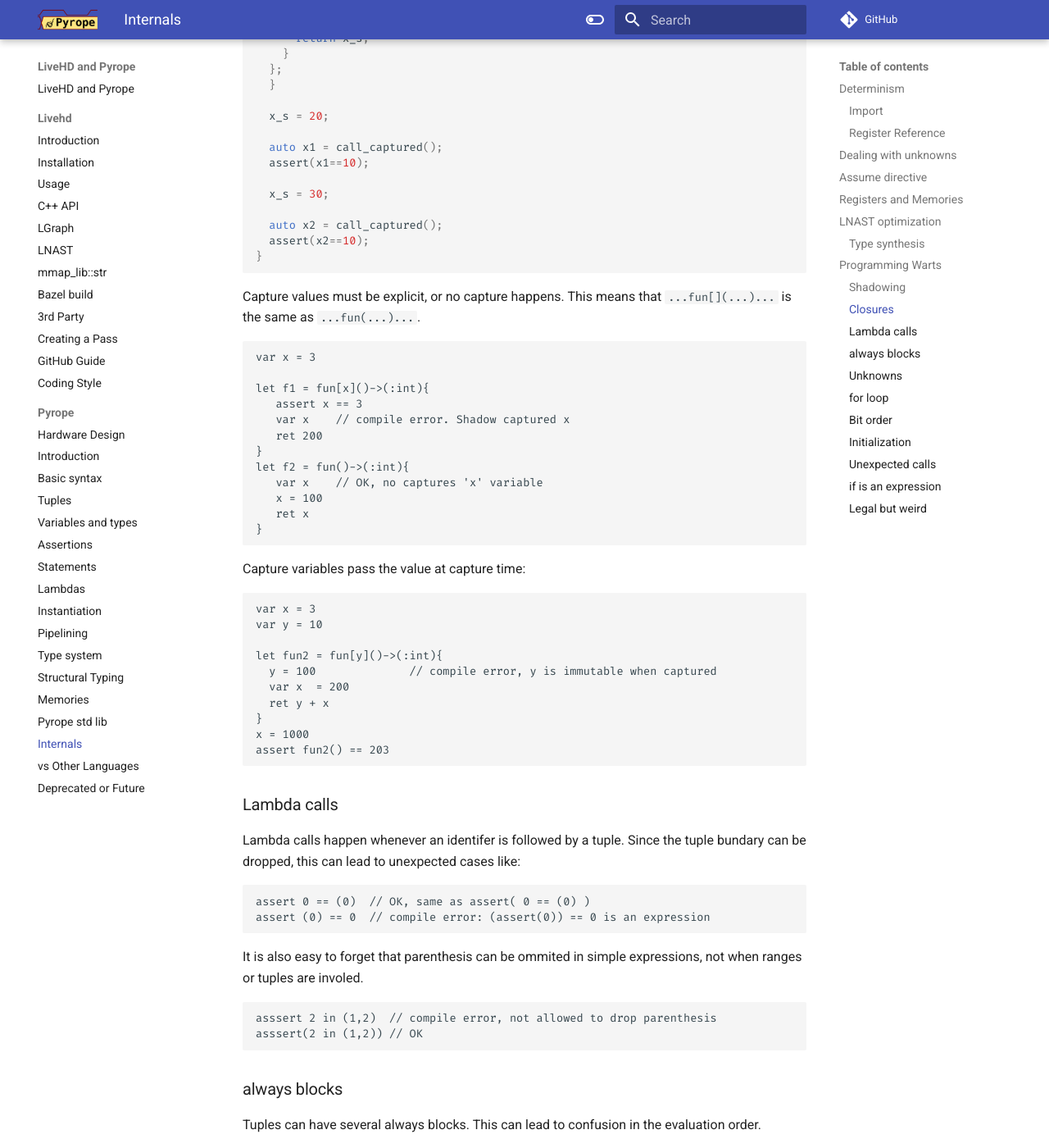
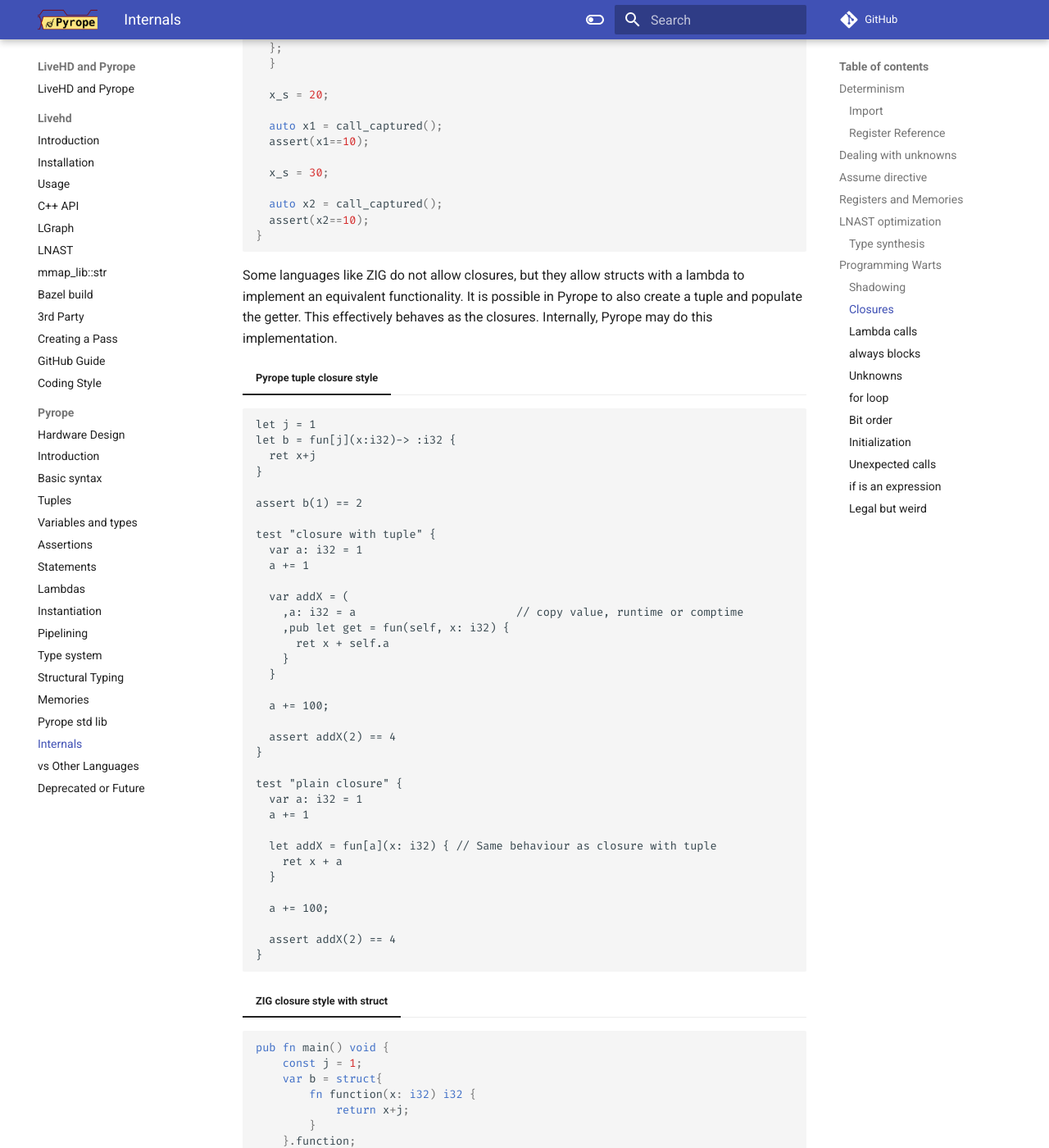
Before and after one commit to masc-ucsc/docs, an MkDocs documentation site: the page built from docs/pyrope/10-internals.md, in a window 1280 px wide and 1400 px high, scrolled down 8474 px. Shown: the whole window at 82% size. Built offline with MkDocs 1.6.1 and Material for MkDocs 9.7.7, drawn with Linux system fonts in a browser that asks for light colours; comment, search, counter and statistics services are not loaded; some of the changed text lies outside the part shown.

Commit message:
clarify how to implement closures and simplify tuple scope

````diff
--- a/docs/pyrope/10-internals.md
+++ b/docs/pyrope/10-internals.md
@@ -493,6 +492,84 @@ int main() {
   assert(x2==10);
 }
 ```
+
+Some languages like ZIG do not allow closures, but they allow structs with a lambda to
+implement an equivalent functionality. It is possible in Pyrope to also create a tuple
+and populate the getter. This effectively behaves as the closures. Internally, Pyrope
+may do this implementation.
+
+
+=== "Pyrope tuple closure style"
+
+```
+let j = 1
+let b = fun[j](x:i32)-> :i32 {
+  ret x+j
+}
+
+assert b(1) == 2
+
+test "closure with tuple" {
+  var a: i32 = 1
+  a += 1
+
+  var addX = (
+    ,a: i32 = a                        // copy value, runtime or comptime
+    ,pub let get = fun(self, x: i32) {
+      ret x + self.a
+    }
+  }
+
+  a += 100;
+
+  assert addX(2) == 4
+}
+
+test "plain closure" {
+  var a: i32 = 1
+  a += 1
+
+  let addX = fun[a](x: i32) { // Same behaviour as closure with tuple
+    ret x + a
+  }
+
+  a += 100;
+
+  assert addX(2) == 4
+}
+```
+
+=== "ZIG closure style with struct"
+
+```zig
+pub fn main() void {
+    const j = 1;
+    var b = struct{
+        fn function(x: i32) i32 {
+            return x+j;
+        }
+    }.function;
+
+    @import("std").debug.assert(b(1) == 2);
+}
+
+test "closure with runtime" {
+  var a: i32 = 1;
+  a += 1;
+
+  const addX = (struct {
+    a: i32,
+    fn call(self: @This(), x: i32) i32 {
+      return x + self.a;
+    }
+  } { .a = a }).call;
+
+  a += 100;
+
+  @import("std").debug.assert(addX(2) == 4);
+}
+```
+
 
 Capture values must be explicit, or no capture happens. This means that
 `...fun[](...)...` is the same as `...fun(...)...`.
````
Also changed, not shown: other parts of docs/pyrope/10-internals.md (+1 -2 lines), docs/pyrope/04-variables.md (+10 -11 lines).
